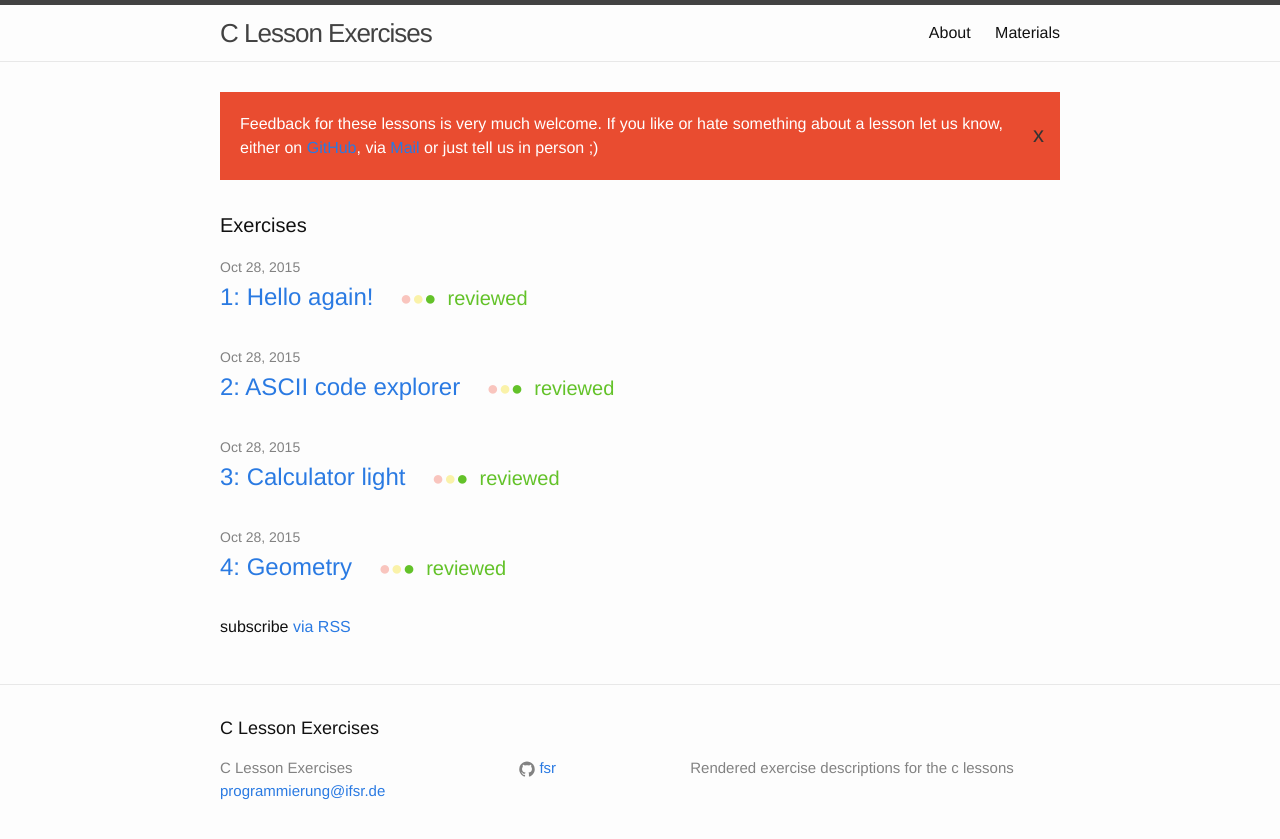
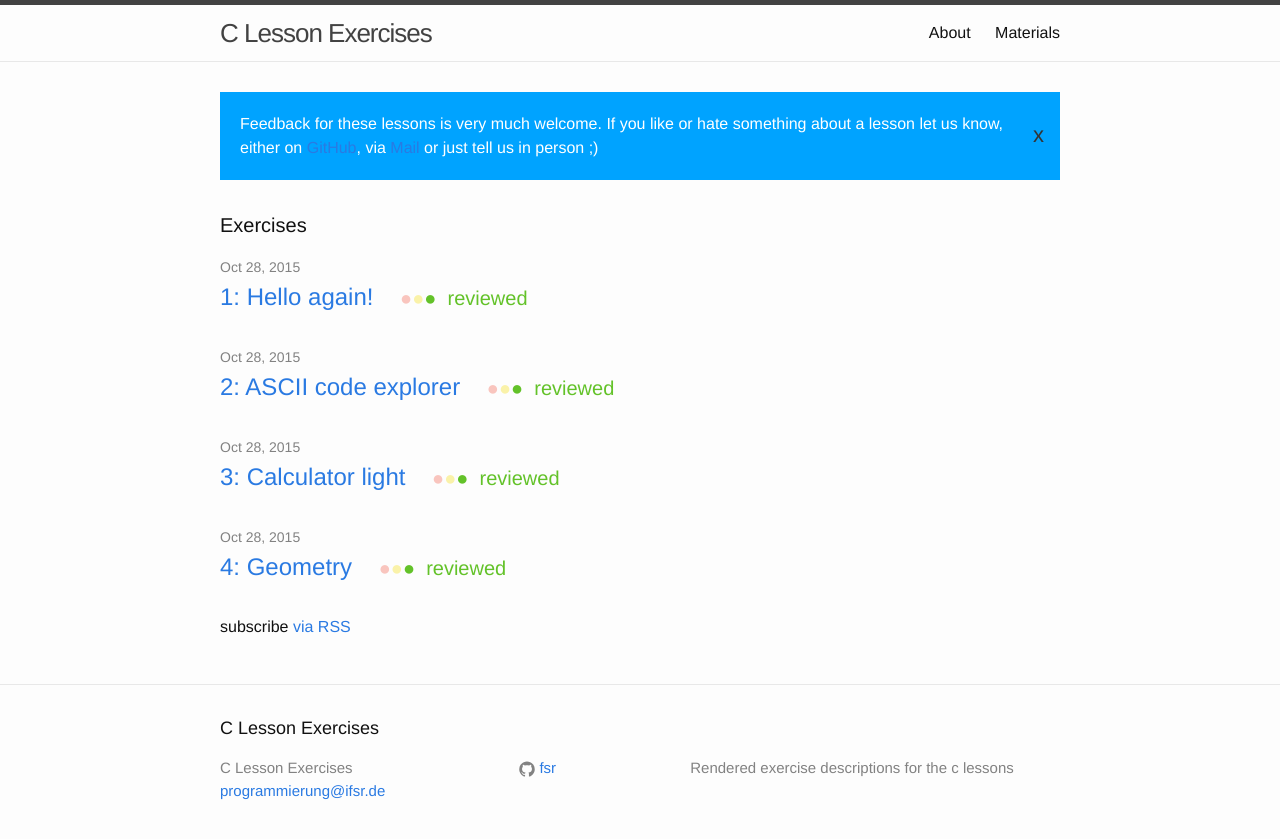
Before and after one commit to fsr/c-lessons, a Jekyll site: the page built from index.html, in a window 1280 px wide. Shown: the top 839 px of the page. Built offline with Jekyll 4.4.1, drawn with Linux system fonts in a browser that asks for light colours.

Commit message:
Update to blue

```diff
--- a/_sass/_custom_layout.scss
+++ b/_sass/_custom_layout.scss
@@ -16,7 +16,7 @@
 
 .alert {
   padding: 20px;
-  background-color: rgb(233, 76, 48);
+  background-color: rgb(0, 163, 255);
   color: white;
   margin-bottom: 30px;
   position: relative;
```
